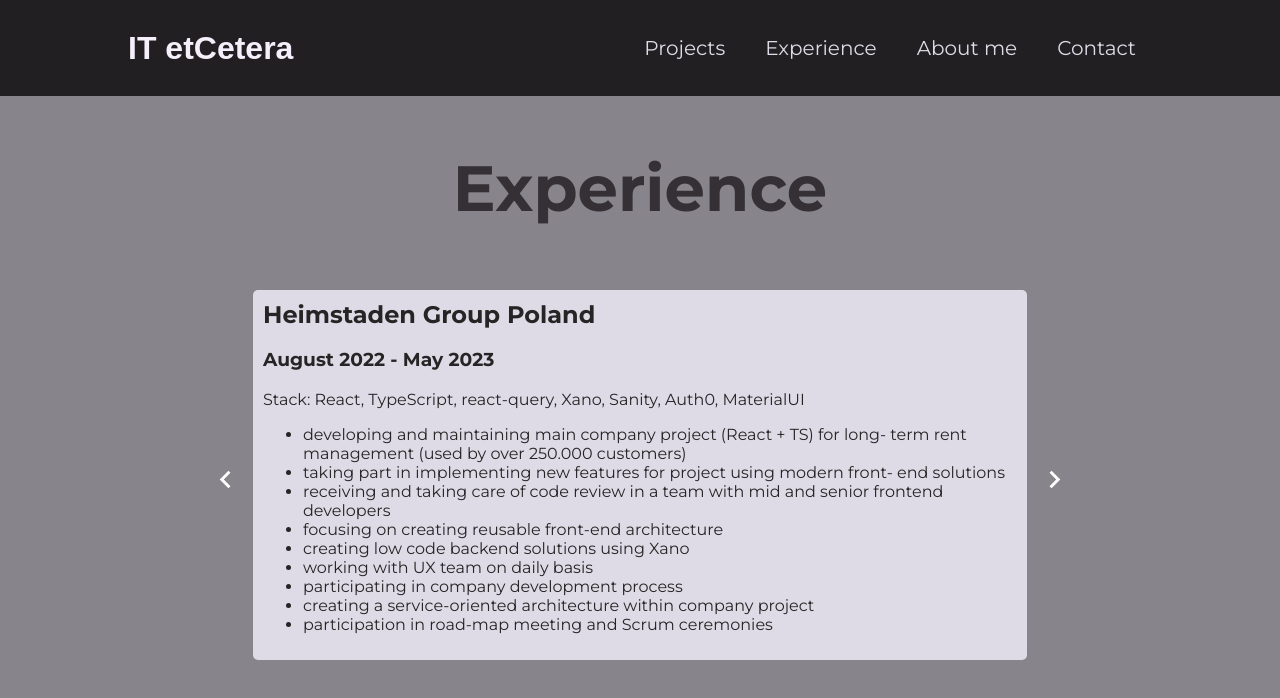
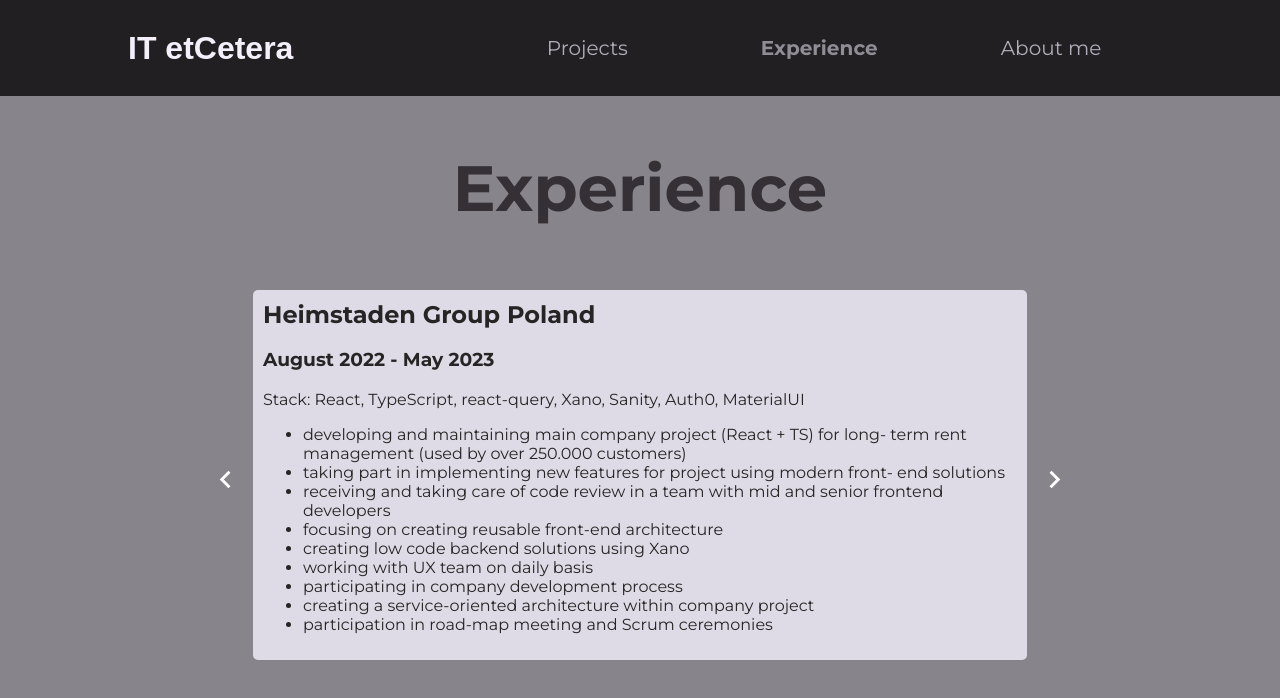
Before and after one commit to KarolinaCetera/portfolio, a Next.js app: page /experience in a window 1280 px wide. Shown: the top 698 px of the page. Built offline with nearby package versions, Linux system fonts and the light colour scheme.

Commit message:
Fix nav for mobile

```diff
--- a/src/components/home-page/hero.tsx
+++ b/src/components/home-page/hero.tsx
@@ -1,6 +1,7 @@
 import classes from "./hero.module.scss";
 import Image from "next/image";
 import image from "../../../public/image.png";
+import ContactData from "@component/components/contact/contact-data";
 
 const Hero = () => {
   return (
@@ -20,6 +21,7 @@
           practices, project patterns and optimization techniques
         </p>
       </div>
+      <ContactData />
     </section>
   );
 };
--- /dev/null
+++ b/src/components/layout/nav-drawer.tsx
@@ -0,0 +1,10 @@
+import classes from "@component/components/layout/navigation.module.scss";
+import NavList from "@component/components/layout/nav-list";
+
+const NavDrawer = () => (
+  <div className={classes.drawer}>
+    <NavList />
+  </div>
+);
+
+export default NavDrawer;
--- /dev/null
+++ b/src/components/layout/nav-list.module.scss
@@ -0,0 +1,57 @@
+.navList {
+  ul {
+    display: flex;
+    align-items: baseline;
+    flex-wrap: wrap;
+    gap: 30px;
+    margin: 0;
+    padding: 0;
+
+    li {
+      margin: 0;
+      width: calc((100% / 2) - 30px + 30px / 2) ;
+
+      a {
+        color: var(--color-grey-800);
+        font-size: var(--size-5);
+
+        &:hover {
+          text-underline: var(--color-grey-800);
+        }
+
+        &.active {
+          color: var(--color-grey-800);
+          font-weight: bold;
+        }
+      }
+    }
+  }
+}
+
+@media (min-width: 768px) {
+ .navList {
+   width: 65%;
+   ul {
+     flex-wrap: nowrap;
+
+     li {
+       text-align: center;
+
+       a {
+         color: var(--color-grey-200);
+         font-size: var(--size-5);
+
+         &:hover {
+           padding-bottom: 5px;
+           border-bottom: 2px solid var(--color-grey-200);
+         }
+
+         &.active {
+           color: var(--color-grey-400);
+           font-weight: bold;
+         }
+       }
+     }
+   }
+ }
+}
--- /dev/null
+++ b/src/components/layout/nav-list.tsx
@@ -0,0 +1,27 @@
+import { useRouter } from "next/router";
+import Link from "next/link";
+import { navLinks } from "@component/consts";
+import classes from "./nav-list.module.scss";
+
+const NavList = () => {
+  const router = useRouter();
+
+  return (
+    <nav className={classes.navList}>
+      <ul>
+        {navLinks.map(({ name, path }) => (
+          <li key={path}>
+            <Link
+              href={path}
+              className={router.pathname == path ? classes.active : ""}
+            >
+              {name}
+            </Link>
+          </li>
+        ))}
+      </ul>
+    </nav>
+  );
+};
+
+export default NavList;
--- a/src/components/layout/navigation.module.scss
+++ b/src/components/layout/navigation.module.scss
@@ -6,37 +6,31 @@
   justify-content: space-between;
   align-items: center;
   padding: 0 10%;
+
+  .icon {
+    color: var(--color-grey-100);
+  }
 }
 
-.header ul {
-  list-style: none;
-  display: flex;
-  align-items: baseline;
-  margin: 0;
-  padding: 0;
+.drawer {
+  padding: 30px;
+  width: 100%;
+  background: var(--color-grey-200);
+  position: absolute;
+  top: 6rem;
+  right: 0;
+  z-index: 2;
 }
 
-.header li {
-  margin: 0 var(--size-4);
-}
-
-.header a {
-  color: var(--color-grey-100);
-  font-size: var(--size-4);
-}
-
-.header a:hover,
-.header a:active,
-.header a.active {
-  color: var(--color-grey-200);
+.controls {
+  width: 100%;
+  display: flex;
+  justify-content: space-between;
+  align-items: center;
 }
 
 @media (min-width: 768px) {
-  .header ul {
-    gap: 0.5rem;
-  }
-
-  .header a {
-    font-size: var(--size-5);
+  .controls {
+    width: auto;
   }
 }
--- a/src/components/layout/navigation.tsx
+++ b/src/components/layout/navigation.tsx
@@ -1,29 +1,34 @@
+import { useState } from "react";
+import Link from "next/link";
+import { IconButton, useMediaQuery } from "@mui/material";
+import { Menu } from "@mui/icons-material";
 import Logo from "@component/components/layout/logo";
-import Link from "next/link";
+import NavDrawer from "@component/components/layout/nav-drawer";
+import NavList from "@component/components/layout/nav-list";
 import classes from "./navigation.module.scss";
 
 const Navigation = () => {
+  const matches = useMediaQuery("(min-width:768px)");
+  const [isNavOpen, setIsNavOpen] = useState(false);
+
+  const handleOpenNav = () => {
+    setIsNavOpen(!isNavOpen);
+  };
+
   return (
     <header className={classes.header}>
-      <Link href="/">
-        <Logo />
-      </Link>
-      <nav>
-        <ul>
-          <li>
-            <Link href="/projects">Projects</Link>
-          </li>
-          <li>
-            <Link href="/experience">Experience</Link>
-          </li>
-          <li>
-            <Link href="/about">About me</Link>
-          </li>
-          <li>
-            <Link href="/contact">Contact</Link>
-          </li>
-        </ul>
-      </nav>
+      <div className={classes.controls}>
+        <Link href="/">
+          <Logo />
+        </Link>
+        {!matches && (
+          <IconButton onClick={handleOpenNav}>
+            <Menu className={classes.icon} />
+          </IconButton>
+        )}
+      </div>
+      {matches && <NavList />}
+      {!matches && isNavOpen && <NavDrawer />}
     </header>
   );
 };
--- a/src/consts/index.ts
+++ b/src/consts/index.ts
@@ -1,4 +1,19 @@
 import { ExperienceElementType } from "@component/typings";
+
+export const navLinks = [
+  {
+    name: "Projects",
+    path: "/projects",
+  },
+  {
+    name: "Experience",
+    path: "/experience",
+  },
+  {
+    name: "About me",
+    path: "/about",
+  },
+];
 
 export const dummyPosts = [
   {
```
Also changed, not shown: src/pages/contact.tsx (deleted, +0 -7 lines).
